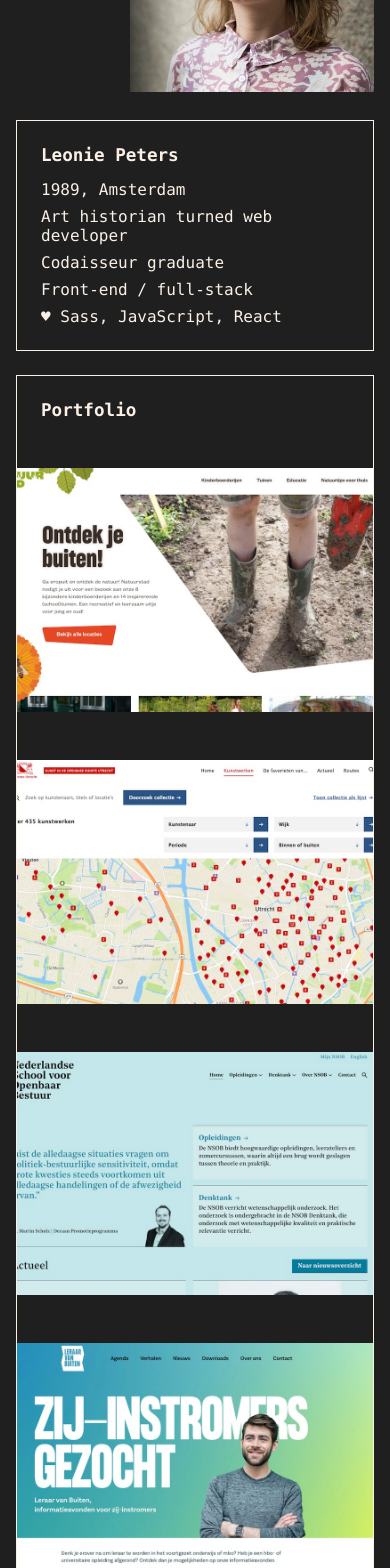
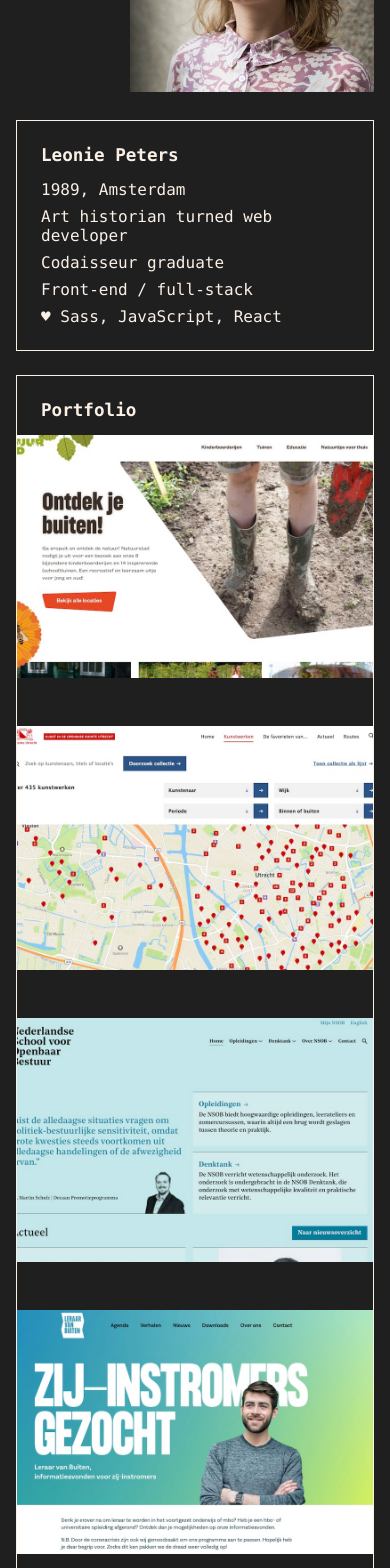
Before and after one commit to LeoniePeters/leoniepeters.com, a React (Create React App) app: page / in a window 390 px wide. Shown: the part 432-2000 px from the top of the page. Built offline with nearby package versions, Linux system fonts and the light colour scheme.

Commit message:
rebuild portfolio to make use of component. clean up console

```diff
--- /dev/null
+++ b/src/AllProjects.js
@@ -0,0 +1,64 @@
+const AllProjects = [
+  {
+    class: "natuurstad",
+    url: "https://www.natuurstad.nl/",
+    title: "Natuurstad",
+    technique: "Drupal, Sass, jQuery",
+    boss: "Ontwerpwerk for Natuurstad",
+    dev: "Development: Leonie Peters",
+  },
+  {
+    class: "kor-utrecht",
+    url: "https://www.kunstinopenbareruimte-utrecht.nl/",
+    title: "Kunst in de openbare ruimte Utrecht",
+    technique: "Headless Drupal, React, Next.js, Sass, GraphQL",
+    boss: "Ontwerpwerk for Gemeente Utrecht",
+    dev: "Development: Stef Kors, Leonie Peters",
+    design: "Design: Jeffrey Grin",
+  },
+  {
+    class: "nsob",
+    url: "https://www.nsob.nl/",
+    title: "Nederlandse School voor Openbaar Bestuur",
+    technique: "Drupal, Sass, jQuery",
+    boss: "Ontwerpwerk for NSOB",
+    dev: "Development: Jeroen Harkes, Leonie Peters",
+    design: "Design: Jeffrey Grin",
+  },
+  {
+    class: "leraarvanbuiten",
+    url: "https://www.leraarvanbuiten.nl/",
+    title: "Leraar van buiten",
+    technique: "Drupal, Sass, jQuery",
+    boss: "Ontwerpwerk for Leraar van Buiten",
+    dev: "Development: Leonie Peters",
+    design: "Design: Bart Mulder",
+  },
+  {
+    class: "hollandhightech",
+    url: "https://www.hollandhightech.nl/",
+    title: "Holland High Tech",
+    technique: "Drupal, Sass, jQuery",
+    boss: "Ontwerpwerk for Holland High Tech",
+    dev: "Development: Leonie Peters",
+    design: "Design: Ruben Huis in 't Veld",
+  },
+  {
+    class: "ohmmmm",
+    url: "https://ohmmmm.netlify.app/",
+    title: "Ohmmmm",
+    technique: "React, Redux, Phaser, Express, Postgres, Phaser",
+    boss: "Codaisseur study project",
+    dev: "Development: Rogier Verkaik, Dusty Wood Saunders, Leonie Peters",
+    design: "Design: Aliénor de Haan",
+  },
+  {
+    class: "drawbsurd",
+    url: "https://drawbsurd.netlify.app/",
+    title: "Drawbsurd",
+    technique: "React, Redux, TypeScript, Koa, TypeORM, Socket.IO",
+    boss: "Codaisseur study project",
+    dev: "Development: Izabela Nowosada, Leonie Peters",
+  },
+];
+export default AllProjects;
--- a/src/App.js
+++ b/src/App.js
@@ -13,11 +13,16 @@ function App() {
             href="https://www.linkedin.com/in/leonie-e-peters/"
             rel="noopener noreferrer"
             target="_blank"
+            rel="noopener noreferrer"
           >
             <i className="icon-linkedin">&#xf0e1;</i>
           </a>
 
-          <a href="https://github.com/LeoniePeters" target="_blank">
+          <a
+            href="https://github.com/LeoniePeters"
+            target="_blank"
+            rel="noopener noreferrer"
+          >
             <i className="icon-github-circled">&#xf09b;</i>
           </a>
         </div>
--- a/src/Components/Portfolio.css
+++ b/src/Components/Portfolio.css
@@ -1,3 +1,9 @@
+li,
+ul {
+  list-style: none;
+  margin: 0;
+  padding: 0;
+}
 .Portfolio {
   box-sizing: border-box;
   border: 1px solid linen;
@@ -38,7 +44,8 @@
   padding: 0 1.5em;
   width: 75%;
 }
-.portfolio-item:hover .info {
+.portfolio-item:hover .info,
+.portfolio-item.open .info {
   max-height: 100%;
   visibility: visible;
   transition: max-height 500ms linear, padding 300ms linear;
@@ -69,7 +76,8 @@ i:hover {
     width: 100%;
     padding: 0.5em;
   }
-  .portfolio-item:hover .info {
+  .portfolio-item:hover .info,
+  .portfolio-item.open .info {
     padding: 0.5em;
   }
   i {
--- a/src/Components/Portfolio.js
+++ b/src/Components/Portfolio.js
@@ -1,95 +1,17 @@
 import React from "react";
 import "./Portfolio.css";
+import PortfolioItem from "./PortfolioItem";
+import AllProjects from "../AllProjects";
 
 function Portfolio() {
   return (
     <div className="Portfolio" id="portfolio">
       <h2>Portfolio</h2>
-      <div className="portfolio-item natuurstad">
-        <div className="info">
-          <a href="https://www.natuurstad.nl/" target="_blank">
-            <h3>Natuurstad</h3>
-            <i className="icon-link-ext">&#xf08e;</i>
-          </a>
-          <p>Drupal, Sass, jQuery</p>
-          <p>Ontwerpwerk for Natuurstad</p>
-          <p>Development: Leonie Peters</p>
-        </div>
-      </div>
-      <div className="portfolio-item kor-utrecht">
-        <div className="info">
-          <a
-            href="https://www.kunstinopenbareruimte-utrecht.nl/"
-            target="_blank"
-          >
-            <h3>Kunst in de openbare ruimte Utrecht</h3>
-            <i className="icon-link-ext">&#xf08e;</i>
-          </a>
-          <p>Headless Drupal, React, Next.js, Sass, GraphQL</p>
-          <p>Ontwerpwerk for Gemeente Utrecht</p>
-          <p>Development: Stef Kors, Leonie Peters</p>
-          <p>Design: Jeffrey Grin</p>
-        </div>
-      </div>
-      <div className="portfolio-item nsob">
-        <div className="info">
-          <a href="https://www.nsob.nl/" target="_blank">
-            <h3>Nederlandse School voor Openbaar Bestuur</h3>
-            <i className="icon-link-ext">&#xf08e;</i>
-          </a>
-          <p>Drupal, Sass, jQuery</p>
-          <p>Ontwerpwerk for NSOB</p>
-          <p>Development: Jeroen Harkes, Leonie Peters</p>
-          <p>Design: Jeffrey Grin</p>
-        </div>
-      </div>
-      <div className="portfolio-item leraarvanbuiten">
-        <div className="info">
-          <a href="https://www.leraarvanbuiten.nl/" target="_blank">
-            <h3>Leraar van buiten</h3>
-            <i className="icon-link-ext">&#xf08e;</i>
-          </a>
-          <p>Drupal, Sass, jQuery</p>
-          <p>Ontwerpwerk for Leraar van Buiten</p>
-          <p>Development: Leonie Peters</p>
-          <p>Design: Bart Mulder</p>
-        </div>
-      </div>
-      <div className="portfolio-item hollandhightech">
-        <div className="info">
-          <a href="https://www.hollandhightech.nl/" target="_blank">
-            <h3>Holland High Tech</h3>
-            <i className="icon-link-ext">&#xf08e;</i>
-          </a>
-          <p>Drupal, Sass, jQuery</p>
-          <p>Ontwerpwerk for Holland High Tech</p>
-          <p>Development: Leonie Peters</p>
-          <p>Design: Ruben Huis in 't Veld</p>
-        </div>
-      </div>
-      <div className="portfolio-item ohmmmm">
-        <div className="info">
-          <a href="https://ohmmmm.netlify.app/" target="_blank">
-            <h3>Ohmmmm</h3>
-            <i className="icon-link-ext">&#xf08e;</i>
-          </a>
-          <p>React, Redux, Phaser, Express, Postgres, Phaser</p>
-          <p>Codaisseur study project</p>
-          <p>Development: Rogier Verkaik, Dusty Wood Saunders, Leonie Peters</p>
-          <p>Design: Aliénor de Haan</p>
-        </div>
-      </div>
-      <div className="portfolio-item drawbsurd">
-        <div className="info">
-          <a href="https://drawbsurd.netlify.app/" target="_blank">
-            <h3>Drawbsurd</h3>
-            <i className="icon-link-ext">&#xf08e;</i>
-          </a>
-          <p>React, Redux, TypeScript, Koa, TypeORM, Socket.IO</p>
-          <p>Codaisseur study project</p>
-          <p>Development: Izabela Nowosada, Leonie Peters</p>
-        </div>
-      </div>
+      <ul>
+        {AllProjects.map((project, index) => (
+          <PortfolioItem project={project} key={index} />
+        ))}
+      </ul>
     </div>
   );
 }
--- /dev/null
+++ b/src/Components/PortfolioItem.js
@@ -0,0 +1,39 @@
+import React, { Component } from "react";
+
+class PortfolioItem extends Component {
+  state = {
+    open: false,
+  };
+
+  handleOnClick = () => {
+    this.setState({ open: !this.state.open });
+  };
+
+  render() {
+    return (
+      <li
+        className={`portfolio-item ${this.props.project.class} ${
+          this.state.open ? "open" : ""
+        }`}
+        onClick={this.handleOnClick}
+      >
+        <div className="info">
+          <a
+            href={this.props.project.url}
+            target="_blank"
+            rel="noopener noreferrer"
+          >
+            <h3>{this.props.project.title}</h3>
+            <i className="icon-link-ext">&#xf08e;</i>
+          </a>
+          <p>{this.props.project.technique}</p>
+          <p>{this.props.project.boss}</p>
+          <p>{this.props.project.dev}</p>
+          {this.props.project.design && <p>{this.props.project.design}</p>}
+        </div>
+      </li>
+    );
+  }
+}
+
+export default PortfolioItem;
```
Also changed, not shown: public/leonie-icon.png, public/manifest.json.
